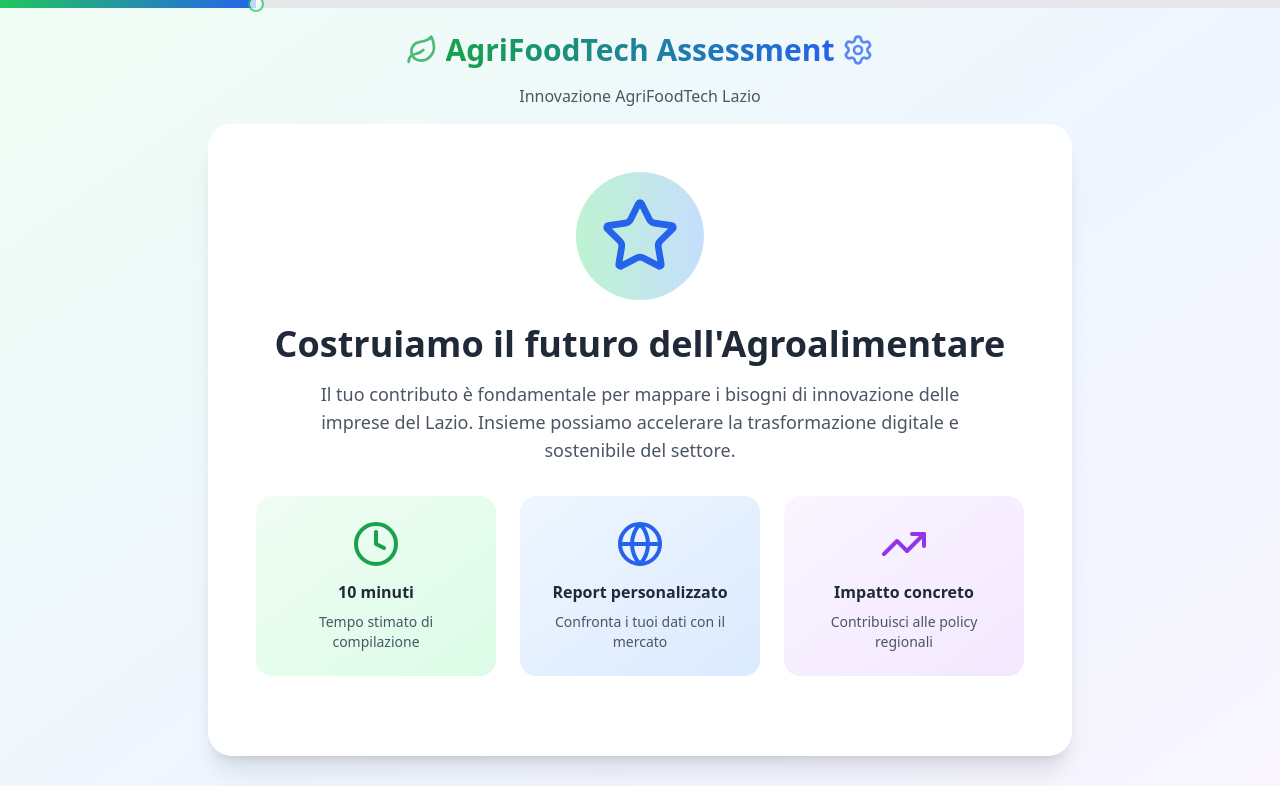
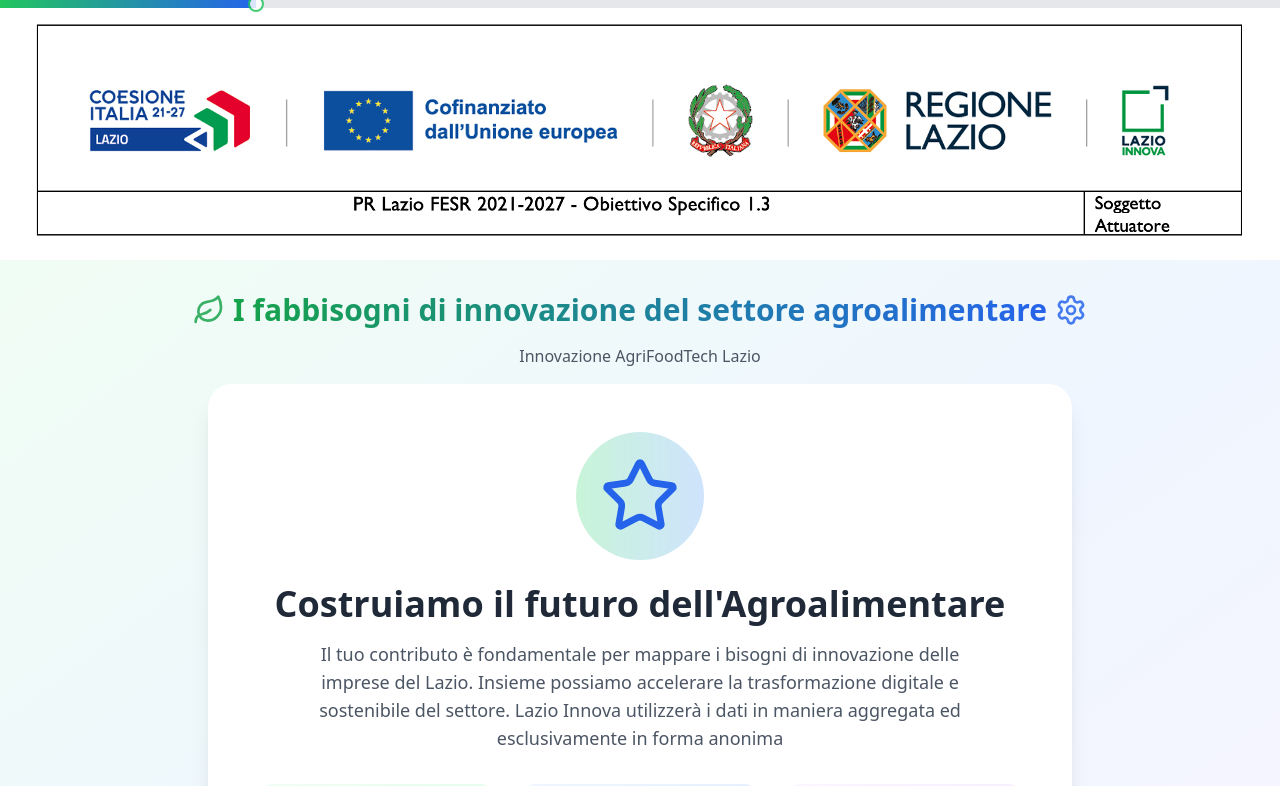
Before and after one commit to vmaretto/QuestionarioAgrifoodtechnew2, a React (Vite) app: page / in a window 1280 px wide. Shown: the top 786 px of the page. Built offline with nearby package versions, Linux system fonts and the light colour scheme.

Commit message:
Modifiche finali

```diff
--- a/src/AdminPanel.tsx
+++ b/src/AdminPanel.tsx
@@ -1,6 +1,7 @@
 import { useState } from "react";
 import * as Icons from "lucide-react";
 import { questionnaireAPI } from "./api/questionnaire";
+import Header from "./components/Header";
 
 const AdminPanel = () => {
   const [isExporting, setIsExporting] = useState(false);
@@ -37,8 +38,14 @@ const AdminPanel = () => {
   };
 
   return (
+    <>
+      {/* Intestazione comune a tutte le pagine */}
+      <Header />
+
+      {/* Contenuto del Pannello Amministratore */}
       <div className="min-h-screen bg-gradient-to-br from-green-50 via-blue-50 to-purple-50 flex items-center justify-center px-4">
         <div className="bg-white rounded-3xl shadow-xl p-8 md:p-12 max-w-xl w-full text-center">
+          {/* Titolo */}
           <div className="flex justify-center items-center gap-2 mb-6">
             <Icons.Settings className="w-8 h-8 text-blue-600 animate-spin" />
             <h1 className="text-3xl font-bold bg-gradient-to-r from-green-600 to-blue-600 bg-clip-text text-transparent">
@@ -46,9 +53,10 @@ const AdminPanel = () => {
             </h1>
           </div>
 
+          {/* Sottotitolo */}
           <h2 className="text-xl font-semibold mb-4">Export Dati</h2>
 
-        {/* Bottone per scaricare il CSV delle aziende */}
+          {/* Pulsante per scaricare il CSV delle aziende */}
           <button
             onClick={handleExportAziende}
             disabled={isExporting}
@@ -60,7 +68,7 @@ const AdminPanel = () => {
               : "Scarica aziende.csv"}
           </button>
 
-        {/* Bottone per scaricare il CSV delle risposte */}
+          {/* Pulsante per scaricare il CSV delle risposte */}
           <button
             onClick={handleExportRisposte}
             disabled={isExporting}
@@ -72,12 +80,14 @@ const AdminPanel = () => {
               : "Scarica risposte.csv"}
           </button>
 
+          {/* Messaggio di errore */}
           {exportError && (
             <div className="mt-4 p-4 bg-red-100 text-red-700 rounded-lg">
               Errore: {exportError}
             </div>
           )}
 
+          {/* Istruzioni */}
           <p className="text-sm text-gray-600 mt-4">
             Clicca uno dei due pulsanti per scaricare i dati in formato CSV:
             <br />– <strong>aziende.csv</strong> → anagrafica delle aziende
@@ -87,6 +97,7 @@ const AdminPanel = () => {
           </p>
         </div>
       </div>
+    </>
   );
 };
 
--- a/src/App.tsx
+++ b/src/App.tsx
@@ -1,6 +1,7 @@
 import { useState, useEffect } from "react";
 import * as Icons from "lucide-react";
 import { questionnaireAPI } from "./api/questionnaire";
+import Header from "./components/Header";
 
 // Tipo per trendDetails
 type TrendDetail = {
@@ -570,6 +571,8 @@ const AgriFoodQuestionario = () => {
   const progress = ((currentSection + 1) / sections.length) * 100;
 
   return (
+    <>
+      <Header />
       <div className="min-h-screen bg-gradient-to-br from-green-50 via-blue-50 to-purple-50">
         {/* Progress Bar */}
         <div className="fixed top-0 left-0 right-0 h-2 bg-gray-200 z-50">
@@ -589,7 +592,7 @@ const AgriFoodQuestionario = () => {
             <div className="flex justify-center items-center gap-2 mb-4">
               <Icons.Leaf className="w-8 h-8 text-green-600 animate-pulse" />
               <h1 className="text-3xl font-bold bg-gradient-to-r from-green-600 to-blue-600 bg-clip-text text-transparent">
-              AgriFoodTech Assessment
+                I fabbisogni di innovazione del settore agroalimentare
               </h1>
               <Icons.Settings className="w-8 h-8 text-blue-600 animate-pulse" />
             </div>
@@ -621,7 +624,8 @@ const AgriFoodQuestionario = () => {
                     Il tuo contributo è fondamentale per mappare i bisogni di
                     innovazione delle imprese del Lazio. Insieme possiamo
                     accelerare la trasformazione digitale e sostenibile del
-                  settore.
+                    settore. Lazio Innova utilizzerà i dati in maniera aggregata
+                    ed esclusivamente in forma anonima
                   </p>
                 </div>
 
@@ -635,7 +639,9 @@ const AgriFoodQuestionario = () => {
                   </div>
                   <div className="bg-gradient-to-br from-blue-50 to-blue-100 p-6 rounded-2xl">
                     <Icons.Globe className="w-12 h-12 text-blue-600 mx-auto mb-3" />
-                  <h3 className="font-semibold mb-2">Report personalizzato</h3>
+                    <h3 className="font-semibold mb-2">
+                      Report personalizzato
+                    </h3>
                     <p className="text-sm text-gray-600">
                       Confronta i tuoi dati con il mercato
                     </p>
@@ -662,7 +668,8 @@ const AgriFoodQuestionario = () => {
                     Dimensione aziendale
                   </label>
                   <div className="grid grid-cols-2 md:grid-cols-4 gap-3">
-                  {["Fino a 9", "10-49", "50-249", "Oltre 250"].map((size) => (
+                    {["Fino a 9", "10-49", "50-249", "Oltre 250"].map(
+                      (size) => (
                         <button
                           key={size}
                           onClick={() => handleInputChange("dimensione", size)}
@@ -675,7 +682,8 @@ const AgriFoodQuestionario = () => {
                           <Icons.Users className="w-5 h-5 mx-auto mb-1" />
                           <span className="text-sm">{size}</span>
                         </button>
-                  ))}
+                      )
+                    )}
                   </div>
                 </div>
 
@@ -745,7 +753,9 @@ const AgriFoodQuestionario = () => {
                       },
                       {
                         id: "8",
-                      icon: <Icons.Users className="w-6 h-6 text-yellow-600" />,
+                        icon: (
+                          <Icons.Users className="w-6 h-6 text-yellow-600" />
+                        ),
                         name: "Modelli emergenti di acquisto e consumo",
                         description:
                           "Community-group buying, abbonamenti, social-commerce e contenuti live trasformano il consumatore in co-creatore e ambassador del brand, influenzando formulazione, confezione e dinamiche di lancio dei prodotti.",
@@ -780,7 +790,9 @@ const AgriFoodQuestionario = () => {
                           type="checkbox"
                           className="sr-only"
                           checked={formData.segmento.includes(trend.id)}
-                        onChange={() => handleMultiSelect("segmento", trend.id)}
+                          onChange={() =>
+                            handleMultiSelect("segmento", trend.id)
+                          }
                         />
                         {formData.segmento.includes(trend.id) && (
                           <Icons.Check className="w-5 h-5 text-green-600 self-end" />
@@ -896,7 +908,9 @@ const AgriFoodQuestionario = () => {
                       return (
                         <div key={categoryKey} className="space-y-4">
                           <h3 className="text-lg font-bold text-gray-700 flex items-center gap-2">
-                          <span className="text-2xl">{categoryData.icon}</span>
+                            <span className="text-2xl">
+                              {categoryData.icon}
+                            </span>
                             {categoryData.displayName}
                           </h3>
 
@@ -904,7 +918,9 @@ const AgriFoodQuestionario = () => {
                           {subcategories.map((subcategory) => (
                             <div key={subcategory} className="ml-4">
                               <h4 className="text-sm font-semibold text-gray-500 mb-2 flex items-center gap-2">
-                              <span>{subcategoryInfo[subcategory]?.icon}</span>
+                                <span>
+                                  {subcategoryInfo[subcategory]?.icon}
+                                </span>
                                 {subcategory}
                               </h4>
                               <div className="grid md:grid-cols-2 gap-3">
@@ -1279,37 +1295,15 @@ const AgriFoodQuestionario = () => {
                   <h3 className="font-semibold mb-3">Prossimi passi</h3>
                   <ul className="text-left space-y-2 max-w-md mx-auto">
                     <li className="flex items-start gap-2">
-                    <Icons.Check className="w-5 h-5 text-green-600 mt-0.5" />
                       <span>
-                      Riceverai il report personalizzato entro 30 giorni
-                    </span>
-                  </li>
-                  <li className="flex items-start gap-2">
-                    <Icons.Check className="w-5 h-5 text-green-600 mt-0.5" />
-                    <span>
-                      Potrai partecipare ai focus group di approfondimento
-                    </span>
-                  </li>
-                  <li className="flex items-start gap-2">
-                    <Icons.Check className="w-5 h-5 text-green-600 mt-0.5" />
-                    <span>
-                      Sarai invitato al workshop di co-design delle soluzioni
+                        Seguici su lazioinnova.it per partecipare ai focus group
+                        e workshop di approfondimento
                       </span>
                     </li>
                   </ul>
                 </div>
 
                 <div className="space-y-4">
-                <div>
-                  <label className="block text-sm font-medium text-gray-700 mb-2">
-                    Email per ricevere il report
-                  </label>
-                  <input
-                    type="email"
-                    placeholder="tuaemail@azienda.it"
-                    className="w-full max-w-md mx-auto block p-3 border-2 border-gray-200 rounded-lg focus:border-blue-500 focus:outline-none"
-                  />
-                </div>
                   <button
                     onClick={handleSubmit}
                     disabled={isSubmitting}
@@ -1335,6 +1329,7 @@ const AgriFoodQuestionario = () => {
 
             {/* ===== Navigazione tra sezioni ===== */}
             <div className="flex justify-between items-center mt-8">
+              {/* Pulsante Indietro */}
               <button
                 onClick={currentSection === 3 ? prevTrend : prevSection}
                 disabled={currentSection === 0}
@@ -1348,6 +1343,7 @@ const AgriFoodQuestionario = () => {
                 Indietro
               </button>
 
+              {/* Indicatori di avanzamento */}
               <div className="flex gap-2">
                 {sections.map((_, idx) => (
                   <div
@@ -1359,28 +1355,34 @@ const AgriFoodQuestionario = () => {
                 ))}
               </div>
 
+              {/* Pulsante Avanti (solo se NON sei all’ultima sezione) */}
+              {currentSection < sections.length - 1 && (
                 <button
                   onClick={currentSection === 3 ? nextTrend : nextSection}
                   disabled={
                     (currentSection === 1 &&
-                  (!formData.dimensione || formData.segmento.length === 0)) ||
+                      (!formData.dimensione ||
+                        formData.segmento.length === 0)) ||
                     (currentSection === 2 && selectedTrends.length === 0)
                   }
                   className={`flex items-center gap-2 px-6 py-3 rounded-full transition-all ${
                     (currentSection === 1 &&
-                  (!formData.dimensione || formData.segmento.length === 0)) ||
+                      (!formData.dimensione ||
+                        formData.segmento.length === 0)) ||
                     (currentSection === 2 && selectedTrends.length === 0)
                       ? "bg-gray-100 text-gray-400 cursor-not-allowed"
                       : "bg-gradient-to-r from-green-500 to-blue-600 text-white hover:shadow-lg hover:scale-105"
                   }`}
                 >
-              {currentSection === 4 ? "Invia" : "Avanti"}
+                  Avanti
                   <Icons.ChevronRight className="w-5 h-5" />
                 </button>
+              )}
             </div>
           </div>
         </main>
       </div>
+    </>
   );
 };
 
--- /dev/null
+++ b/src/components/Header.tsx
@@ -0,0 +1,14 @@
+// src/components/Header.tsx
+
+
+const Header = () => (
+  <div className="w-full bg-white py-4 shadow-sm">
+    <img
+      src="/header-image.png"
+      alt="Intestazione Questionario"
+      className="mx-auto max-w-full h-auto"
+    />
+  </div>
+);
+
+export default Header;
```
Also changed, not shown: public/header-image.png (added), src/assets/header-image.png (added). Lines whose indentation alone changed are shown as unchanged.
